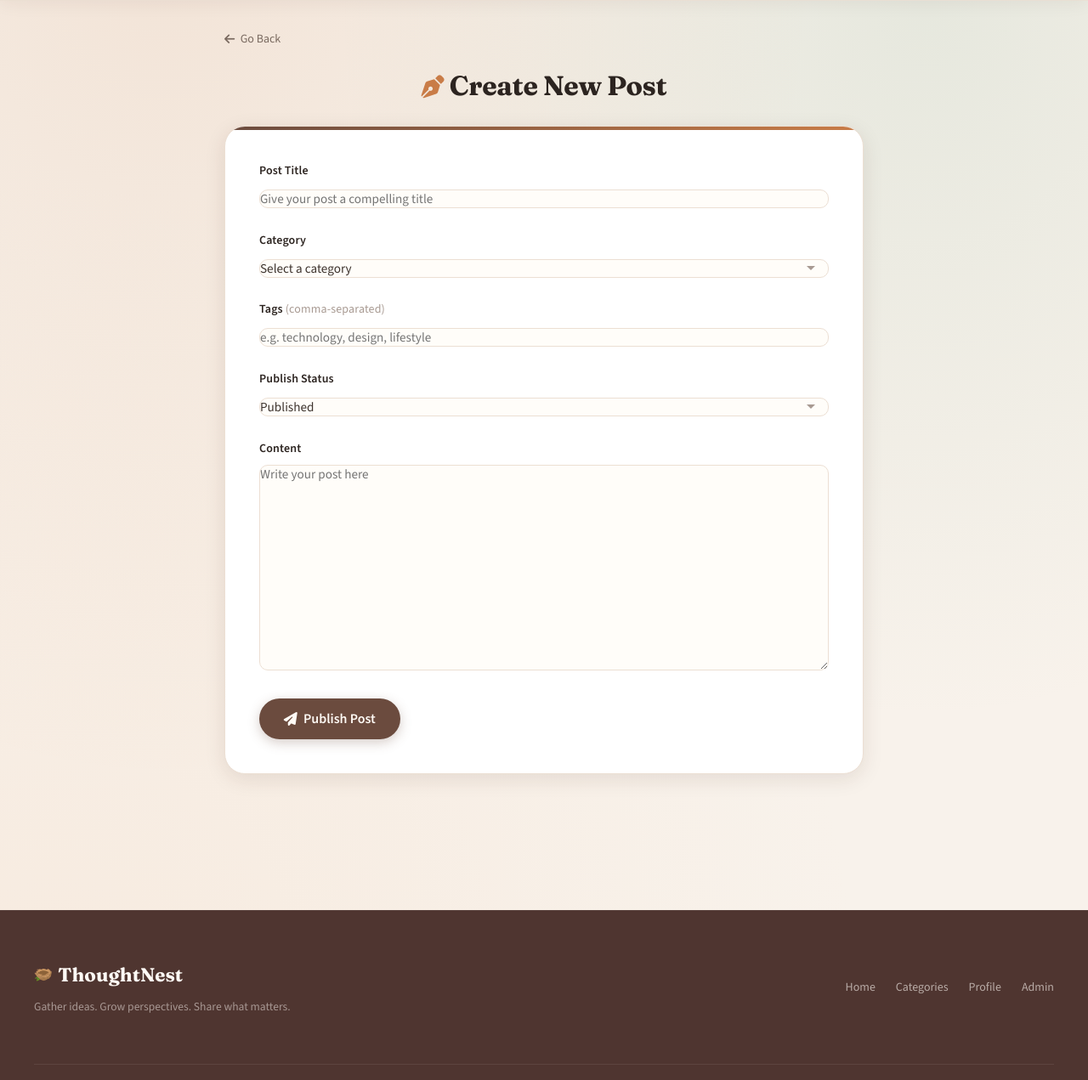
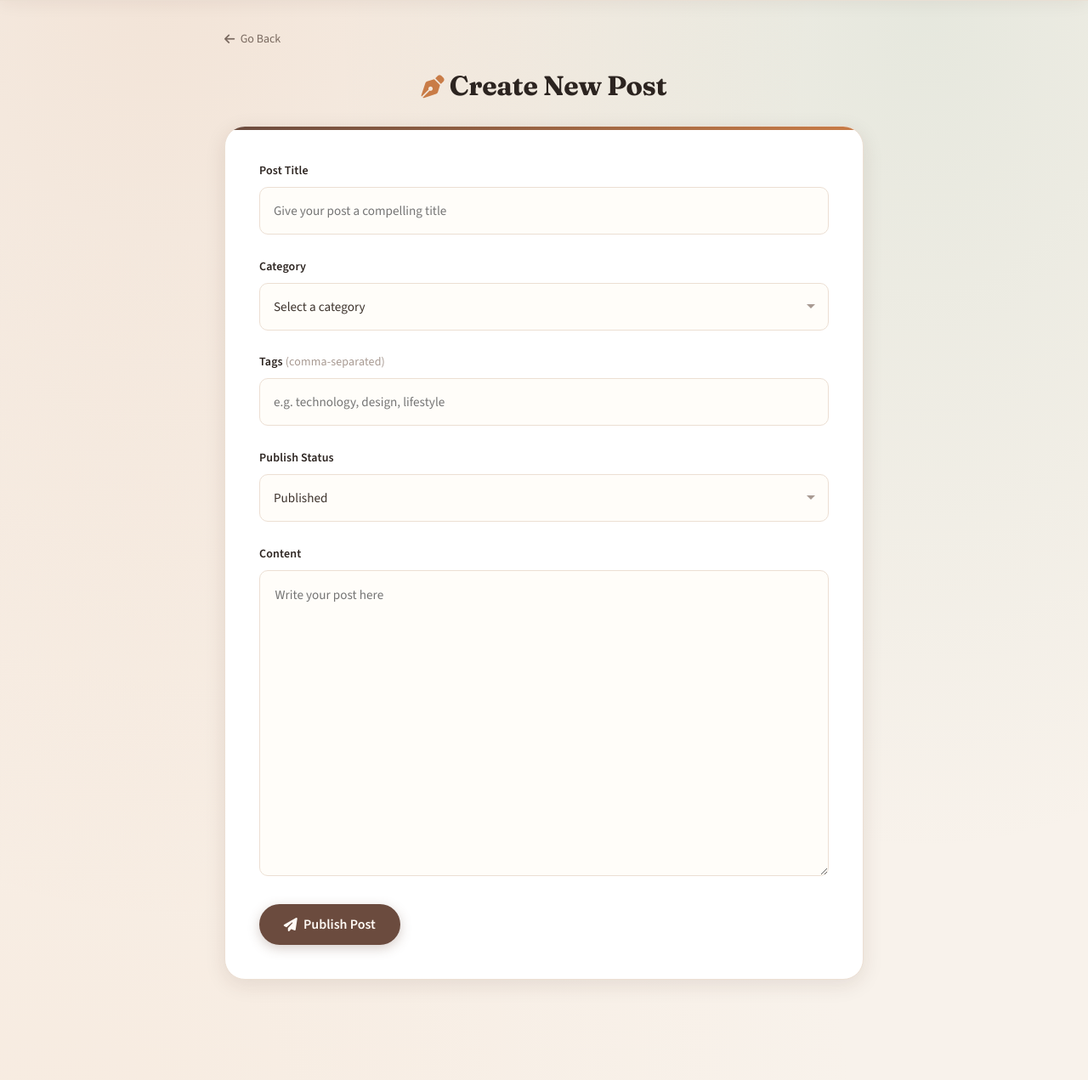
Before and after one commit to Rinji47/ThoughtNest, a Django app: page /posts/new/ in a window 1280 px wide. Shown: the part 65-1336 px from the top of the page at 85% size. Run offline with Django 5.2, Linux system fonts and the light colour scheme; the visitor is signed in with stand-in values (Sample User, id 1); data that the repository does not hold is empty.

Commit message:
Updated the text field size ui

```diff
--- a/static/css/post_detail.css
+++ b/static/css/post_detail.css
@@ -453,6 +453,21 @@
     background: linear-gradient(90deg, var(--primary-color) 0%, var(--accent-color) 100%);
 }
 
+.post-form input[type="text"],
+.post-form input[type="url"],
+.post-form input[type="email"],
+.post-form input[type="number"],
+.post-form select {
+    min-height: 56px;
+    padding: 0.85rem 1rem;
+}
+
+.post-form textarea {
+    min-height: 360px;
+    padding: 1rem 1.1rem;
+    line-height: 1.6;
+}
+
 .current-image-preview {
     margin-top: 0.75rem;
     padding: 0.75rem;
--- a/templates/posts/post_form.html
+++ b/templates/posts/post_form.html
@@ -11,6 +11,15 @@
     /* Tag search dropdown styling */
     #tagSearchSuggestions div:hover {
         background: #e8d6c1;
+    }
+
+    /* Ensure form field height increase applies even when static CSS is cached */
+    #postTitle,
+    #postCategory,
+    #postTags,
+    #postStatus {
+        min-height: 56px !important;
+        padding: 0.85rem 1rem !important;
     }
 </style>
 {% endblock %}
@@ -82,7 +91,7 @@
 				{{ all_tag_names|json_script:"allTagsData" }}
 				<div class="tag-search-wrapper" style="margin-top:0.7rem; position:relative;">
 					<input type="text" id="tagSearchInput" placeholder="Search tags..."
-						style="width:100%; padding:0.5rem 0.7rem; border-radius:12px; border:1px solid #f2e5d7; background:#fffaf5; color:#7a6a5a;">
+						style="width:100%; min-height:56px; padding:0.85rem 1rem; border-radius:12px; border:1px solid #f2e5d7; background:#fffaf5; color:#7a6a5a;">
 					<div id="tagSearchSuggestions" style="position:absolute; top:100%; left:0; width:100%; background:#fffaf5; border:1px solid #f2e5d7; border-radius:12px; max-height:200px; overflow-y:auto; z-index:10;"></div>
 				</div>
 				{% endif %}
```
